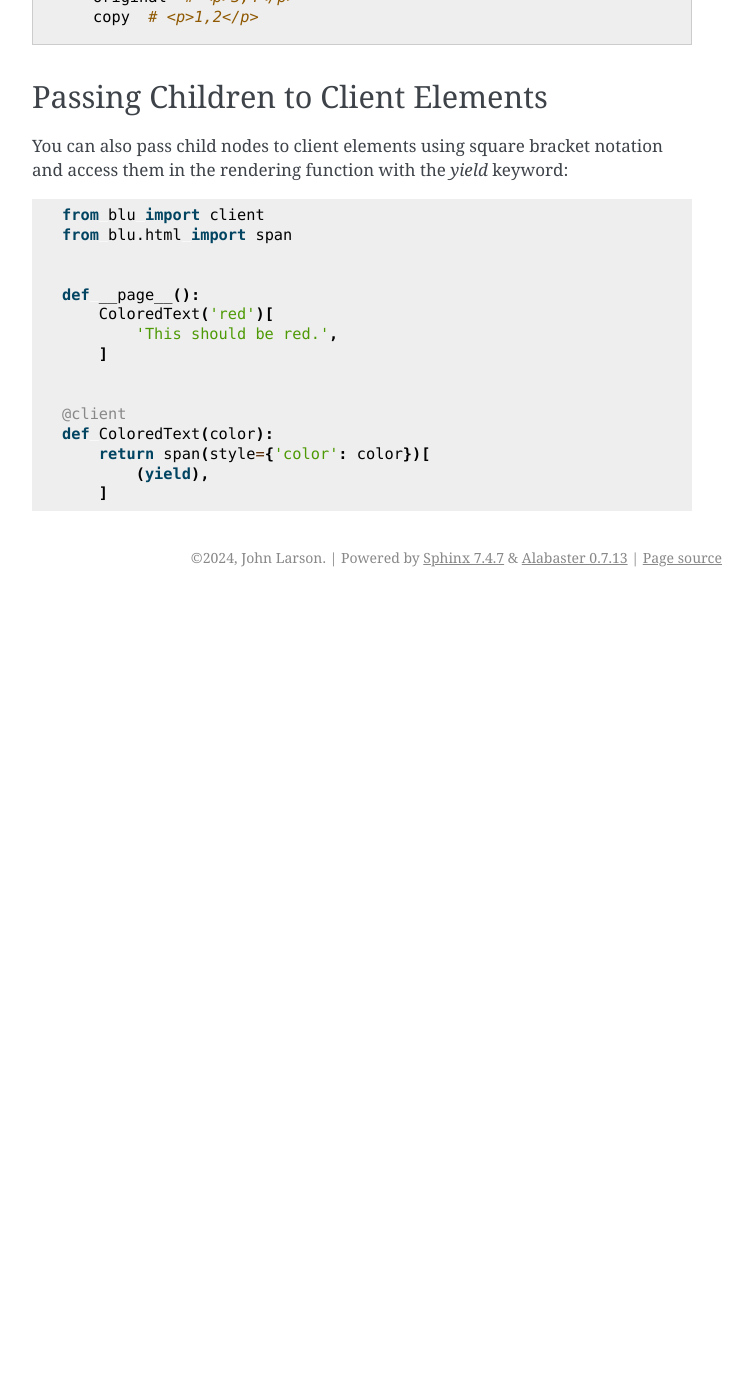
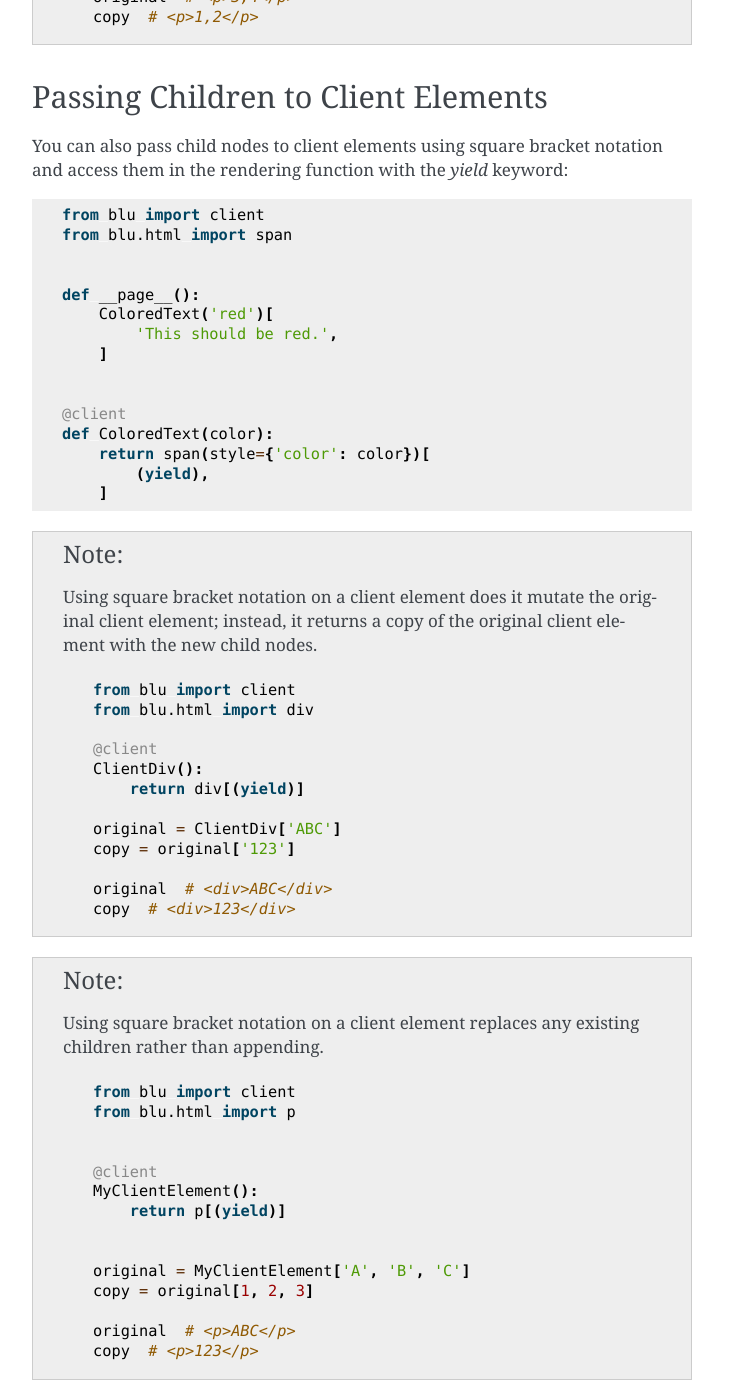
Before and after one commit to johnlarson/blu, a Sphinx documentation site: the page built from docs/user-guide/client-side-rendering.rst, in a window 1280 px wide and 1400 px high, scrolled down 4984 px. Shown: the whole window, without its empty margins (388-1141 px from the left). Built offline with Sphinx 7.4.7, drawn with Linux system fonts in a browser that asks for light colours; before the commit the page ends 5581 px from its top, so only the background shows below that.

Commit message:
progress

```diff
--- a/docs/user-guide/client-side-rendering.rst
+++ b/docs/user-guide/client-side-rendering.rst
@@ -255,3 +255,43 @@ You can also pass child nodes to client elements using square bracket notation a
         return span(style={'color': color})[
             (yield),
         ]
+
+.. note::
+
+    Using square bracket notation on a client element does it mutate the original client element; instead, it returns a copy of the original client element with the new child nodes.
+
+    .. code-block:: python
+
+        from blu import client
+        from blu.html import div
+
+        @client
+        ClientDiv():
+            return div[(yield)]
+
+        original = ClientDiv['ABC']
+        copy = original['123']
+
+        original  # <div>ABC</div>
+        copy  # <div>123</div>
+
+.. note::
+
+    Using square bracket notation on a client element replaces any existing children rather than appending.
+
+    .. code-block:: python
+
+        from blu import client
+        from blu.html import p
+
+
+        @client
+        MyClientElement():
+            return p[(yield)]
+
+
+        original = MyClientElement['A', 'B', 'C']
+        copy = original[1, 2, 3]
+
+        original  # <p>ABC</p>
+        copy  # <p>123</p>
```
